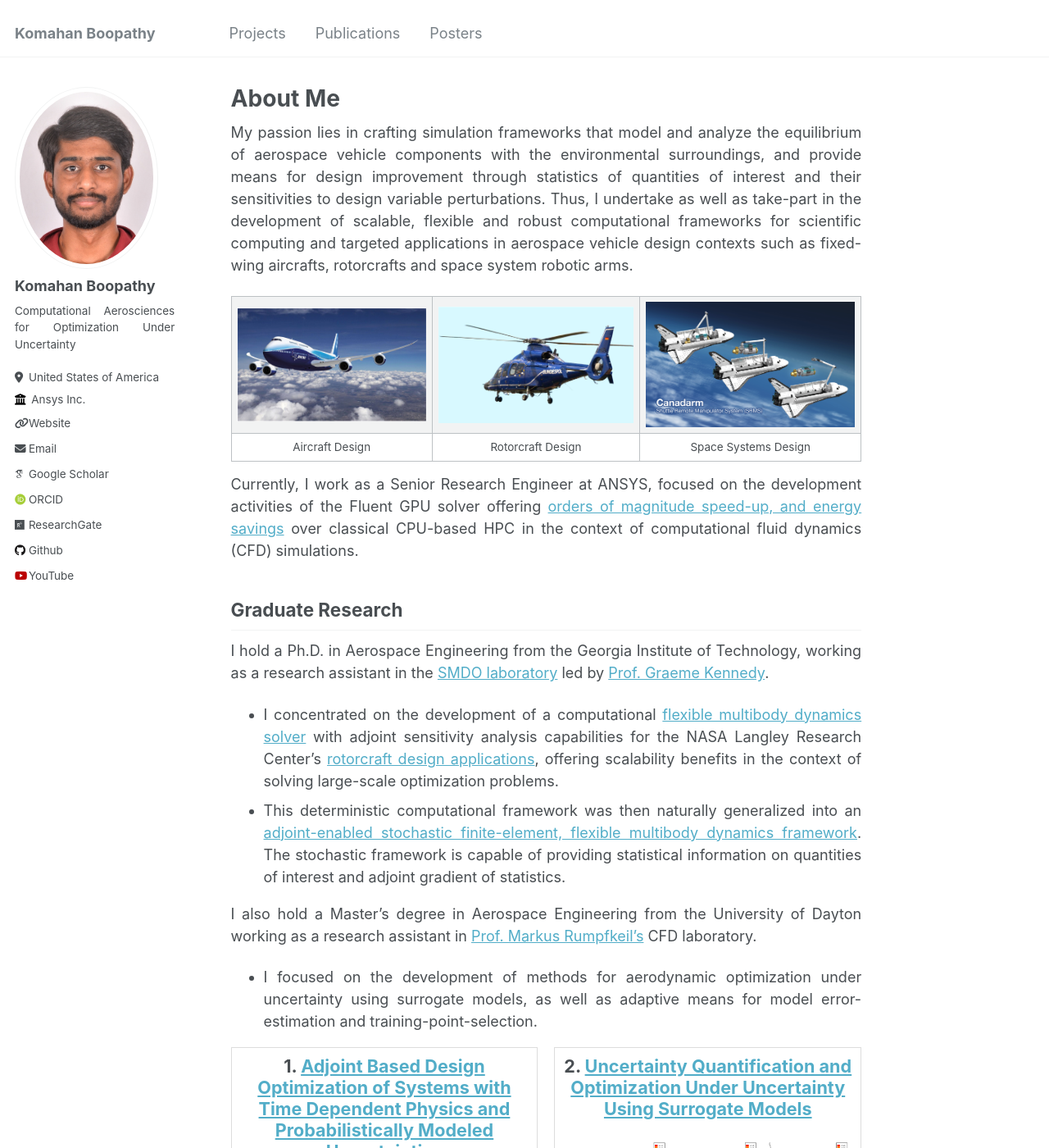
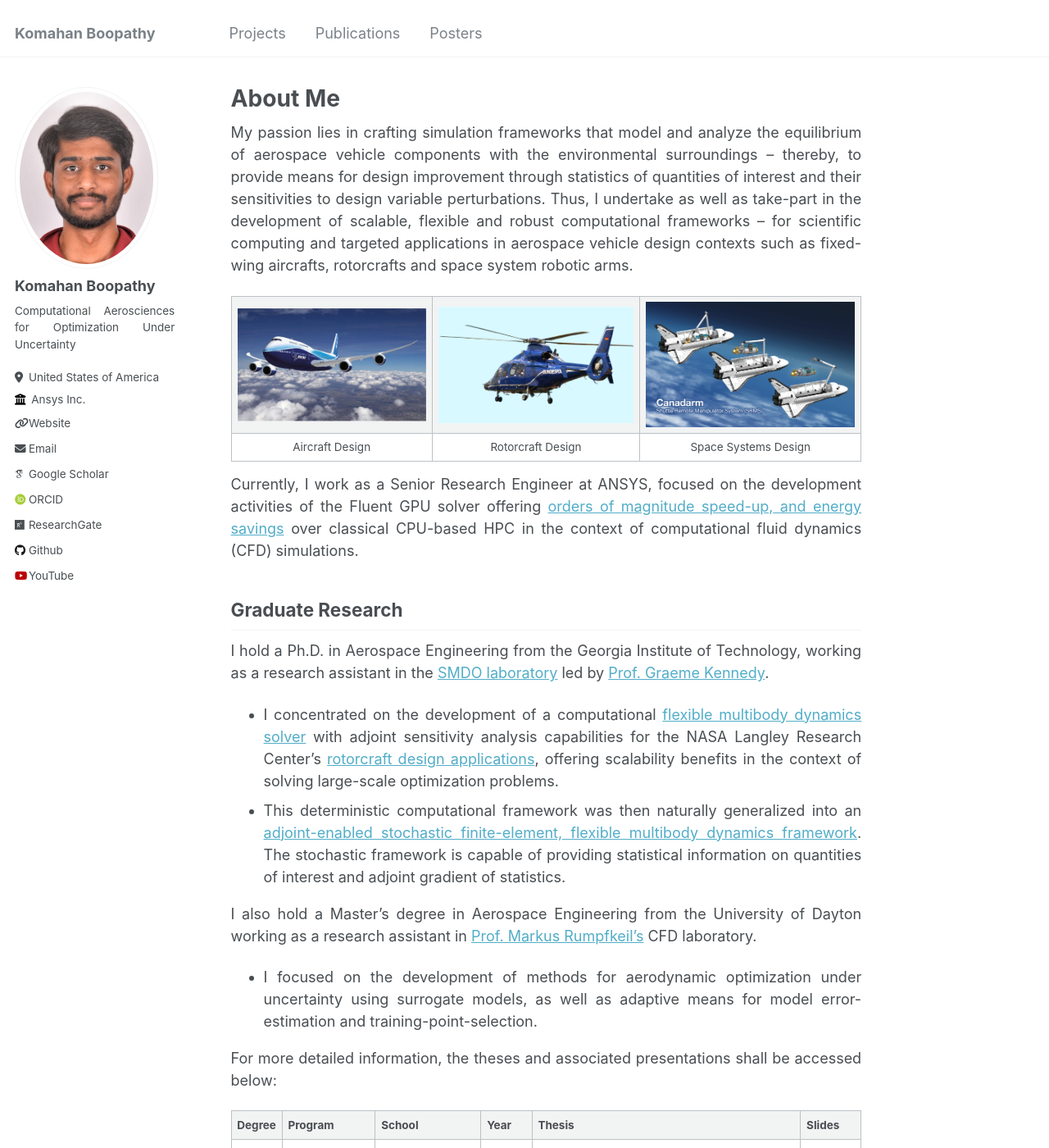
Before and after one commit to komahanb/komahanb.github.io, a Jekyll site: the page built from _pages/about.md, in a window 1280 px wide and 1400 px high. Shown: the whole window at 82% size. Built offline with Jekyll 4.4.1, drawn with Linux system fonts in a browser that asks for light colours; some web fonts are replaced; some of the changed text lies outside the part shown.

Commit message:
minor fixes

```diff
--- a/_pages/about.md
+++ b/_pages/about.md
@@ -7,7 +7,7 @@ redirect_from:
   - /about.html
 ---
 
-My passion lies in crafting simulation frameworks that model and analyze the equilibrium of aerospace vehicle components with the environmental surroundings, and provide means for design improvement through statistics of quantities of interest and their sensitivities to design variable perturbations. Thus, I undertake as well as take-part in the development of scalable, flexible and robust computational frameworks for scientific computing and targeted applications in aerospace vehicle design contexts such as fixed-wing aircrafts, rotorcrafts and space system robotic arms.
+My passion lies in crafting simulation frameworks that model and analyze the equilibrium of aerospace vehicle components with the environmental surroundings --  thereby, to provide means for design improvement through statistics of quantities of interest and their sensitivities to design variable perturbations. Thus, I undertake as well as take-part in the development of scalable, flexible and robust computational frameworks -- for scientific computing and targeted applications in aerospace vehicle design contexts such as fixed-wing aircrafts, rotorcrafts and space system robotic arms.
 
 | ![](../images/fixedwing.png) | ![](../images/rotorcraft.png) | ![](../images/spaceshuttle.png) |
 | :--------------------------: | :---------------------------: | :-----------------------------: |
@@ -22,11 +22,17 @@ I hold a Ph.D. in Aerospace Engineering from the Georgia Institute of Technology
 - I concentrated on the development of a computational [flexible multibody dynamics solver](https://github.com/smdogroup/tacs) with adjoint sensitivity analysis capabilities for the NASA Langley Research Center's [rotorcraft design applications](https://www.youtube.com/watch?v=-HM0KycBvnA), offering scalability benefits in the context of solving large-scale optimization problems.
 - This deterministic computational framework was then naturally generalized into an [adjoint-enabled stochastic finite-element, flexible multibody dynamics framework](https://github.com/komahanb/stacs). The stochastic framework is capable of providing statistical information on quantities of interest and adjoint gradient of statistics.
 
-<!-- This data is used by OUU platforms for making aerospace designs robust  and reliable under a stochastic range of operating conditions. -->
-
 I also hold a Master's degree in Aerospace Engineering from the University of Dayton working as a research assistant in [Prof. Markus Rumpfkeil's](https://scholar.google.com/citations?user=zCRdVjYAAAAJ&hl=en) CFD laboratory.
 
 -  I focused on the development of methods for aerodynamic optimization under uncertainty using surrogate models, as well as adaptive means for model error-estimation and training-point-selection.
+
+For more detailed information, the theses and associated presentations shall be accessed below:
+
+| Degree | Program               | School                          | Year         | Thesis                                                       | Slides                                                       |
+| ------ | --------------------- | ------------------------------- | ------------ | ------------------------------------------------------------ | ------------------------------------------------------------ |
+| Ph.D   | Aerospace Engineering | Georgia Institute of Technology | 2015 -- 2020 | [Adjoint Based Design Optimization of Systems with Time Dependent Physics and Probabilistically Modeled Uncertainties](http://hdl.handle.net/1853/63658) | <a href="../files/publications/komahan-boopathy-phd-defense.pdf"><img src="../files/phd-defense-slides-cover.png" alt="Slides Cover" style="width:100px;"></a> |
+| M.S    | Aerospace Engineering | University of Dayton            | 2012 -- 2014 | [Uncertainty Quantification and Optimization Under Uncertainty Using Surrogate Models](http://rave.ohiolink.edu/etdc/view?acc_num=dayton1398302731) | <a href="../files/publications/komahan-boopathy-masters-defense.pdf"><img src="../files/masters-defense-slides-cover.png" alt="Slides Cover" style="width:100px;"></a> |
+
 
 <div class="gallery">
 {% assign count = 1 %}
@@ -45,12 +51,6 @@ I also hold a Master's degree in Aerospace Engineering from the University of Da
     {% endif %}
 {% endfor %}
 </div>
-For more detailed information, the theses and associated presentations shall be accessed below:
-
-| Degree | Program               | School                          | Year         | Thesis                                                       | Slides                                                       |
-| ------ | --------------------- | ------------------------------- | ------------ | ------------------------------------------------------------ | ------------------------------------------------------------ |
-| Ph.D   | Aerospace Engineering | Georgia Institute of Technology | 2015 -- 2020 | [Adjoint Based Design Optimization of Systems with Time Dependent Physics and Probabilistically Modeled Uncertainties](http://hdl.handle.net/1853/63658) | <a href="../files/publications/komahan-boopathy-phd-defense.pdf"><img src="../files/phd-defense-slides-cover.png" alt="Slides Cover" style="width:100px;"></a> |
-| M.S    | Aerospace Engineering | University of Dayton            | 2012 -- 2014 | [Uncertainty Quantification and Optimization Under Uncertainty Using Surrogate Models](http://rave.ohiolink.edu/etdc/view?acc_num=dayton1398302731) | <a href="../files/publications/komahan-boopathy-masters-defense.pdf"><img src="../files/masters-defense-slides-cover.png" alt="Slides Cover" style="width:100px;"></a> |
 
 # Curriculum Vitae
 
```
